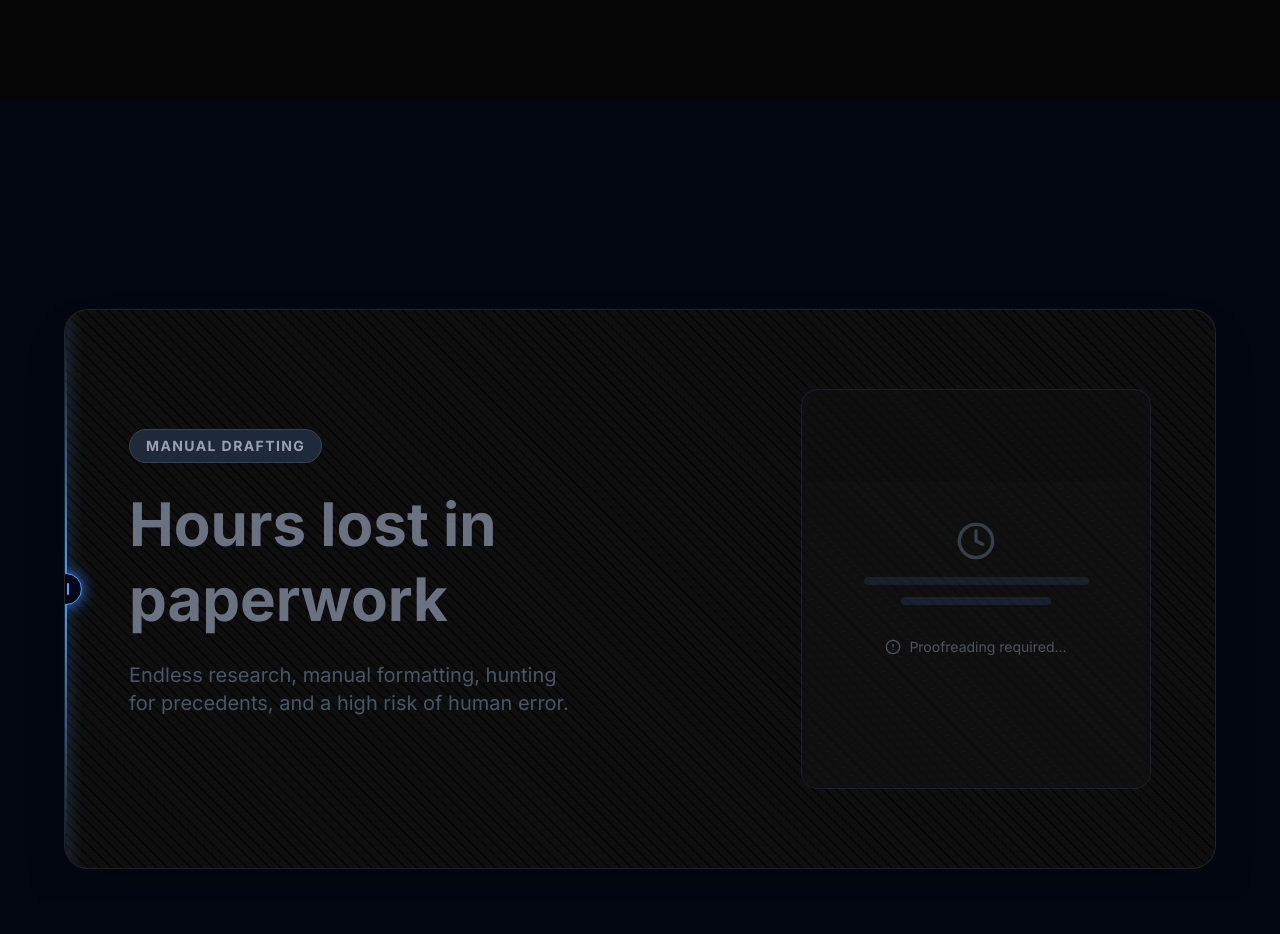
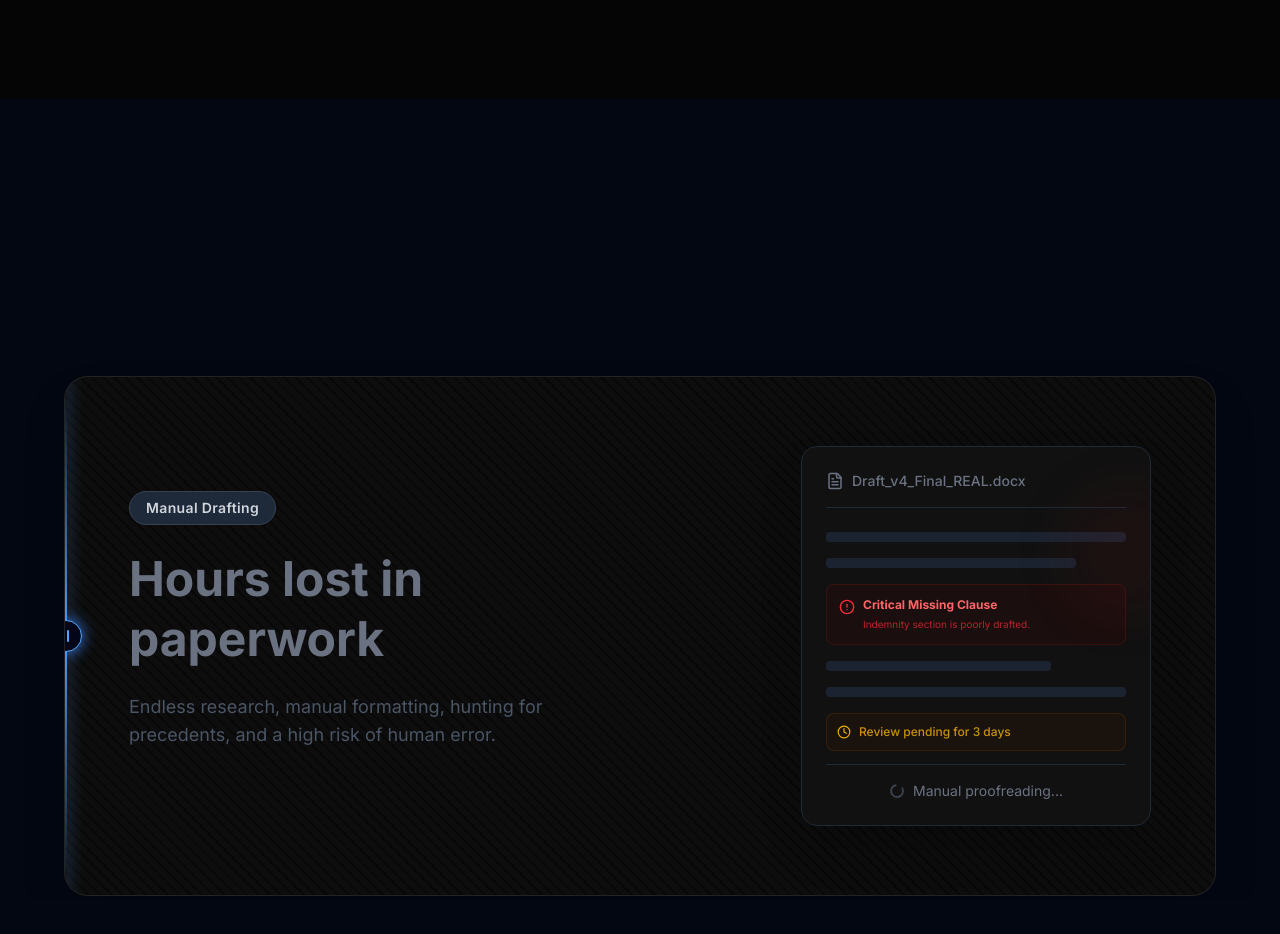
Before and after one commit to akkii01/JurisTech-LANDING-PAGE, a React (Vite) app: page / in a window 1280 px wide. Shown: the part 3240-4174 px from the top of the page. Built offline with nearby package versions, Linux system fonts and the light colour scheme.

Commit message:
Update ComparisonSection.tsx

```diff
--- a/src/ComparisonSection.tsx
+++ b/src/ComparisonSection.tsx
@@ -1,82 +1,106 @@
 import React, { useRef } from 'react';
 import { motion, useScroll, useTransform } from 'framer-motion';
-import { FileText, Clock, AlertCircle, Zap, CheckCircle2, Sparkles, BrainCircuit } from 'lucide-react';
+import { FileText, Clock, AlertCircle, Zap, CheckCircle2, Sparkles, BrainCircuit, Loader2 } from 'lucide-react';
 
 const ComparisonSection = () => {
   const containerRef = useRef<HTMLDivElement>(null);
 
-  // Track the scroll progress of this specific section
   const { scrollYProgress } = useScroll({
     target: containerRef,
     offset: ["start start", "end end"]
   });
 
-  // 0% scroll -> inset(0 100% 0 0) means fully hidden from the right
-  // 100% scroll -> inset(0 0% 0 0) means fully visible
   const clipPath = useTransform(scrollYProgress, [0, 1], ["inset(0% 100% 0% 0%)", "inset(0% 0% 0% 0%)"]);
-
-  // Moves the glowing divider line along with the clip path
   const sliderPosition = useTransform(scrollYProgress, [0, 1], ["0%", "100%"]);
 
   return (
-    // h-[300vh] gives the user enough scrolling space to comfortably watch the animation
     <section ref={containerRef} className="relative h-[300vh] bg-[#030712] w-full">
 
-      {/* Sticky container that stays on screen while scrolling */}
       <div className="sticky top-0 h-screen flex flex-col items-center justify-center overflow-hidden px-4 md:px-8">
 
-        {/* 🔥 NEW: CREATIVE TITLE SECTION 🔥 */}
-        <div className="text-center mb-8 md:mb-12">
+        {/* 🔥 FIX 1: Compact, Tech-Style Title Section 🔥 */}
+        <div className="text-center mb-8 md:mb-10 pt-16 md:pt-20">
           <motion.div
             initial={{ opacity: 0, y: 20 }}
             whileInView={{ opacity: 1, y: 0 }}
             viewport={{ once: true }}
             transition={{ duration: 0.6 }}
+            className="flex flex-col items-center"
           >
-            <h2 className="text-4xl md:text-6xl font-extrabold text-white mb-4 tracking-tight">
+            <div className="inline-flex items-center px-3 py-1 rounded-full bg-slate-800/50 border border-slate-700 text-slate-300 text-xs font-semibold mb-4 tracking-wide">
+              <Sparkles size={14} className="mr-2 text-blue-400" /> Experience the shift
+            </div>
+            <h2 className="text-3xl md:text-4xl lg:text-5xl font-extrabold text-white mb-4 tracking-tight">
               The <span className="text-transparent bg-clip-text bg-gradient-to-r from-blue-400 to-purple-500">JurisTech</span> Difference
             </h2>
-            <p className="text-lg md:text-xl text-gray-400 max-w-2xl mx-auto font-medium">
-              Watch how we transform days of tedious paperwork into seconds of flawless drafting. Just scroll to see the magic.
+            <p className="text-sm md:text-base text-gray-400 max-w-xl mx-auto font-medium">
+              Watch how we transform days of tedious paperwork into seconds of flawless drafting. Scroll to compare.
             </p>
           </motion.div>
         </div>
 
-        {/* Main Box - Contains both states */}
-        <div className="relative w-full max-w-6xl h-[60vh] md:h-[70vh] rounded-3xl overflow-hidden border border-white/10 shadow-2xl bg-[#0a0a0a]">
+        <div className="relative w-full max-w-6xl h-[60vh] md:h-[65vh] rounded-3xl overflow-hidden border border-white/10 shadow-2xl bg-[#0a0a0a]">
 
           {/* ==========================================
               1. THE OLD WAY (BASE STATIC LAYER)
-              🔥 FIX: Set to z-0 so it stays at the very back
           ========================================== */}
           <div className="absolute inset-0 z-0 flex flex-col md:flex-row items-center p-8 md:p-16">
-            {/* Background Pattern for old way (Diagonal Stripes) */}
             <div
-              className="absolute inset-0 opacity-30"
+              className="absolute inset-0 opacity-20"
               style={{ backgroundImage: 'repeating-linear-gradient(45deg, #000 0, #000 2px, #1a1a1a 2px, #1a1a1a 8px)' }}
             ></div>
 
-            {/* Left Side: Old Text */}
             <div className="relative z-10 w-full md:w-1/2 pr-0 md:pr-12 mb-10 md:mb-0">
-              <div className="inline-block px-4 py-1.5 rounded-full bg-gray-800 border border-gray-700 text-gray-400 text-sm font-bold tracking-widest mb-6 uppercase">
+              <div className="inline-block px-4 py-1.5 rounded-full bg-gray-800 border border-gray-700 text-gray-300 text-sm font-semibold tracking-wide mb-6">
                 Manual Drafting
               </div>
-              <h2 className="text-4xl md:text-6xl font-bold text-gray-500 mb-6 leading-tight">
+              <h2 className="text-3xl md:text-5xl font-bold text-gray-500 mb-6 leading-tight">
                 Hours lost in <br/> paperwork
               </h2>
-              <p className="text-lg md:text-xl text-gray-600 mb-8 max-w-md">
+              <p className="text-base md:text-lg text-gray-600 mb-8 max-w-md">
                 Endless research, manual formatting, hunting for precedents, and a high risk of human error.
               </p>
             </div>
 
-            {/* Right Side: Old UI Graphic */}
+            {/* 🔥 FIX 2: Attractive & Realistic "Old Way" Box 🔥 */}
             <div className="relative z-10 w-full md:w-1/2 flex justify-center md:justify-end">
-              <div className="w-[300px] md:w-[350px] h-[400px] bg-[#111] border border-gray-800 rounded-2xl p-6 flex flex-col items-center justify-center opacity-70">
-                <Clock size={40} className="text-gray-600 mb-4" />
-                <div className="w-3/4 h-2 bg-gray-800 rounded-full mb-3"></div>
-                <div className="w-1/2 h-2 bg-gray-800 rounded-full mb-8"></div>
-                <div className="flex items-center text-gray-500 text-sm">
-                  <AlertCircle size={16} className="mr-2" /> Proofreading required...
+              <div className="w-[300px] md:w-[350px] h-[380px] bg-[#111] border border-gray-800 rounded-2xl p-6 flex flex-col shadow-2xl relative overflow-hidden">
+
+                {/* Subtle red glow indicating errors */}
+                <div className="absolute top-10 -right-10 w-32 h-32 bg-red-900/10 rounded-full blur-xl pointer-events-none"></div>
+
+                <div className="flex items-center justify-between mb-6 border-b border-gray-800 pb-4">
+                  <div className="flex items-center text-gray-500 font-medium text-sm">
+                    <FileText size={18} className="mr-2" /> Draft_v4_Final_REAL.docx
+                  </div>
+                </div>
+
+                <div className="space-y-4 flex-1">
+                  {/* Mock Text Lines */}
+                  <div className="w-full h-2.5 bg-gray-800/80 rounded"></div>
+                  <div className="w-5/6 h-2.5 bg-gray-800/80 rounded"></div>
+
+                  {/* Simulated Error Banner */}
+                  <div className="flex items-start gap-2 mt-4 p-3 rounded-lg bg-red-950/20 border border-red-900/30">
+                    <AlertCircle size={16} className="text-red-500 mt-0.5 shrink-0" />
+                    <div>
+                      <div className="text-xs font-bold text-red-400 mb-1">Critical Missing Clause</div>
+                      <div className="text-[10px] text-red-500/70">Indemnity section is poorly drafted.</div>
+                    </div>
+                  </div>
+
+                  <div className="w-3/4 h-2.5 bg-gray-800/80 rounded mt-4"></div>
+                  <div className="w-full h-2.5 bg-gray-800/80 rounded"></div>
+
+                  {/* Simulated Warning Banner */}
+                  <div className="flex items-center gap-2 mt-2 p-2.5 rounded-lg bg-yellow-950/20 border border-yellow-900/30">
+                    <Clock size={14} className="text-yellow-500 shrink-0" />
+                    <span className="text-xs text-yellow-500/80 font-medium">Review pending for 3 days</span>
+                  </div>
+                </div>
+
+                <div className="mt-auto flex items-center justify-center gap-2 text-gray-500 text-sm border-t border-gray-800 pt-4">
+                  <Loader2 size={16} className="animate-spin text-gray-600" /> Manual proofreading...
                 </div>
               </div>
             </div>
@@ -84,62 +108,57 @@ const ComparisonSection = () => {
 
           {/* ==========================================
               2. THE NEW WAY (WIPING ANIMATED LAYER)
-              🔥 FIX: Set z-20 so its solid background completely hides the Old Way
           ========================================== */}
           <motion.div
             className="absolute inset-0 z-20 bg-[#020617] flex flex-col md:flex-row items-center p-8 md:p-16 border-l border-blue-500/30"
             style={{ clipPath }}
           >
-            {/* Glowing Background Effects for new way */}
             <div className="absolute top-1/2 left-1/4 -translate-y-1/2 w-[600px] h-[600px] bg-blue-600/10 rounded-full blur-[120px] pointer-events-none"></div>
             <div className="absolute top-1/4 right-1/4 w-[400px] h-[400px] bg-purple-600/10 rounded-full blur-[100px] pointer-events-none"></div>
 
-            {/* Left Side: New Text */}
             <div className="relative z-30 w-full md:w-1/2 pr-0 md:pr-12 mb-10 md:mb-0">
-              <div className="inline-block px-4 py-1.5 rounded-full bg-blue-500/20 border border-blue-400/30 text-blue-400 text-sm font-bold tracking-widest mb-6 uppercase shadow-[0_0_15px_rgba(59,130,246,0.3)]">
+              {/* 🔥 FIX 3: Corrected "With JurisTech" Capitalization 🔥 */}
+              <div className="inline-block px-4 py-1.5 rounded-full bg-blue-500/20 border border-blue-400/30 text-blue-400 text-sm font-semibold tracking-wide mb-6 shadow-[0_0_15px_rgba(59,130,246,0.3)]">
                 With JurisTech
               </div>
-              <h2 className="text-4xl md:text-6xl font-bold text-white mb-6 leading-tight">
+              <h2 className="text-3xl md:text-5xl font-bold text-white mb-6 leading-tight">
                 Drafts ready in <br/> <span className="text-transparent bg-clip-text bg-gradient-to-r from-blue-400 to-purple-400">seconds</span>
               </h2>
-              <p className="text-lg md:text-xl text-gray-300 mb-8 max-w-md">
+              <p className="text-base md:text-lg text-gray-300 mb-8 max-w-md">
                 Autonomous AI surfaces the exact clauses you need, generating compliant and flawless documents instantly.
               </p>
             </div>
 
-            {/* Right Side: Animated New UI Graphic */}
             <div className="relative z-30 w-full md:w-1/2 flex justify-center md:justify-end">
-              <div className="w-[300px] md:w-[350px] h-[400px] bg-[#0a0f1e] border border-blue-500/30 rounded-2xl p-6 flex flex-col shadow-[0_0_30px_rgba(59,130,246,0.15)] relative overflow-hidden">
+              <div className="w-[300px] md:w-[350px] h-[380px] bg-[#0a0f1e] border border-blue-500/30 rounded-2xl p-6 flex flex-col shadow-[0_0_30px_rgba(59,130,246,0.15)] relative overflow-hidden">
 
-                {/* Continuous scanning line animation inside the card */}
                 <motion.div
                   className="absolute top-0 left-0 w-full h-1 bg-blue-500/50 shadow-[0_0_10px_#3b82f6]"
-                  animate={{ y: [0, 400, 0] }}
-                  transition={{ duration: 4, repeat: Infinity, ease: "linear" }}
+                  animate={{ y: [0, 380, 0] }}
+                  transition={{ duration: 3, repeat: Infinity, ease: "linear" }}
                 />
 
                 <div className="flex items-center justify-between mb-8 border-b border-white/10 pb-4">
-                  <div className="flex items-center text-blue-400 font-semibold">
-                    <BrainCircuit size={20} className="mr-2" /> AI Active
+                  <div className="flex items-center text-blue-400 font-semibold text-sm">
+                    <BrainCircuit size={18} className="mr-2" /> AI Active
                   </div>
-                  <span className="text-xs bg-green-500/20 text-green-400 px-2 py-1 rounded-md">ETA: 2.4s</span>
+                  <span className="text-xs bg-green-500/20 text-green-400 px-2 py-1 rounded-md font-medium">ETA: 2.4s</span>
                 </div>
 
-                {/* Animated progress lines */}
                 <div className="space-y-4 flex-1">
                   <div className="flex items-center text-sm text-gray-300">
-                    <CheckCircle2 size={16} className="text-green-500 mr-3" /> Analyzing parameters...
+                    <CheckCircle2 size={16} className="text-green-500 mr-3 shrink-0" /> Analyzing parameters...
                   </div>
                   <div className="flex items-center text-sm text-gray-300">
-                    <CheckCircle2 size={16} className="text-green-500 mr-3" /> Drafting Section 138...
+                    <CheckCircle2 size={16} className="text-green-500 mr-3 shrink-0" /> Drafting Section 138...
                   </div>
-                  <div className="flex items-center text-sm text-blue-400">
-                    <Sparkles size={16} className="mr-3 animate-pulse" /> Optimizing legal tone...
+                  <div className="flex items-center text-sm text-blue-400 font-medium">
+                    <Sparkles size={16} className="mr-3 animate-pulse shrink-0" /> Optimizing legal tone...
                   </div>
                 </div>
 
-                <div className="mt-auto bg-blue-600/20 border border-blue-500/30 rounded-xl p-3 flex items-center justify-center text-blue-400 font-bold">
-                  <Zap size={18} className="mr-2 fill-blue-400" /> Document Generated
+                <div className="mt-auto bg-blue-600/20 border border-blue-500/30 rounded-xl p-3 flex items-center justify-center text-blue-400 font-bold text-sm">
+                  <Zap size={16} className="mr-2 fill-blue-400" /> Document Generated
                 </div>
               </div>
             </div>
@@ -147,13 +166,11 @@ const ComparisonSection = () => {
 
           {/* ==========================================
               3. THE GLOWING DIVIDER LINE
-              🔥 FIX: Set z-40 so it stays above everything
           ========================================== */}
           <motion.div
             className="absolute top-0 bottom-0 z-40 w-[2px] bg-gradient-to-b from-transparent via-blue-400 to-transparent shadow-[0_0_15px_#60a5fa] pointer-events-none"
             style={{ left: sliderPosition }}
           >
-            {/* The little glowing knob in the center of the line */}
             <div className="absolute top-1/2 left-1/2 -translate-x-1/2 -translate-y-1/2 w-8 h-8 bg-[#020617] border border-blue-400 rounded-full flex items-center justify-center shadow-[0_0_15px_#3b82f6]">
               <div className="flex space-x-0.5">
                 <div className="w-0.5 h-3 bg-blue-400 rounded-full"></div>
```
